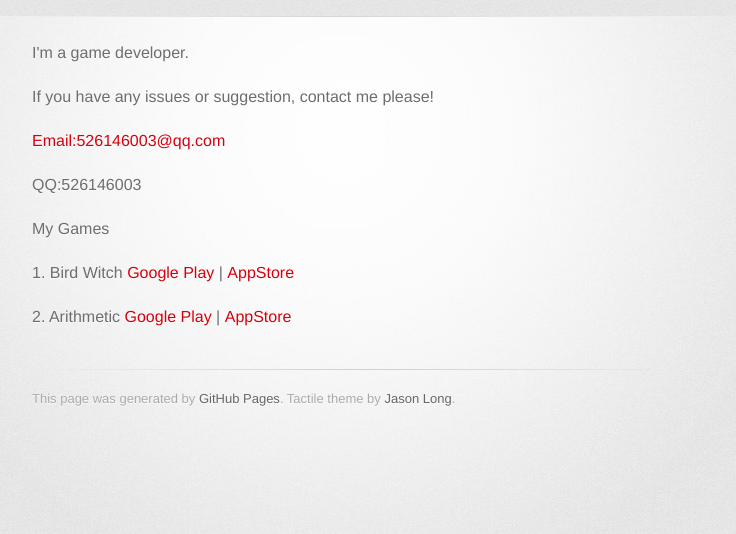
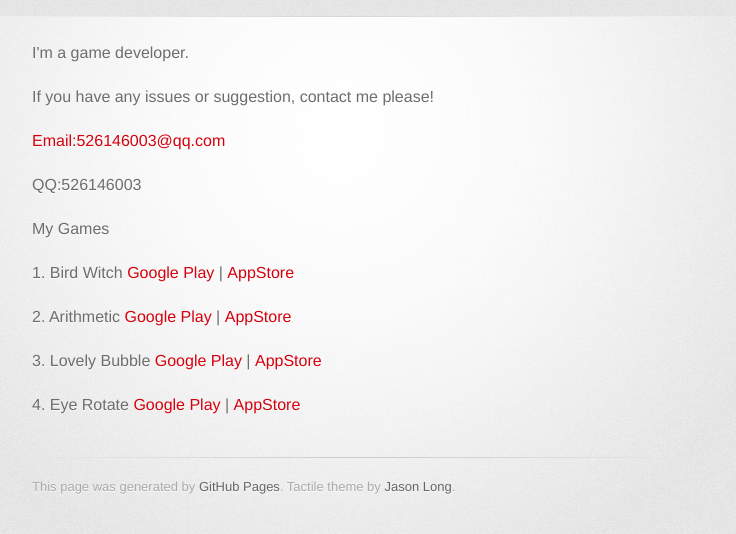
Before and after one commit to yidianyouxi/yidianyouxi.github.io, a plain HTML site: page index.html in a window 1280 px wide. Shown: the whole page, without its empty margins (298-1034 px from the left). Drawn offline with Linux system fonts and the light colour scheme; a web font is replaced by a local one.

Commit message:
Update index.html

```diff
--- a/index.html
+++ b/index.html
@@ -28,6 +28,9 @@
           <p>My Games </p>
           <p>1. Bird Witch   <a href="https://play.google.com/store/apps/details?id=com.binary.bird">Google Play</a>  |  <a href="https://itunes.apple.com/us/app/id1213841588">AppStore</a></p>
           <p>2. Arithmetic <a href="https://play.google.com/store/apps/details?id=com.yidianyouxi.arithmetic">Google Play</a>  |  <a href="https://itunes.apple.com/us/app/id1217863885">AppStore</a></p>
+          <p>3. Lovely Bubble <a href="https://play.google.com/store/apps/details?id=com.yidianyouxi.shootball">Google Play</a>  |  <a href="https://itunes.apple.com/us/app/id1219596107">AppStore</a></p>
+          <p>4. Eye Rotate <a href="https://play.google.com/store/apps/details?id=com.yidianyouxi.eyeRotate ">Google Play</a>  |  <a href="https://itunes.apple.com/us/app/1219642872">AppStore</a></p>
+
         </section>
 
         <footer>
```
